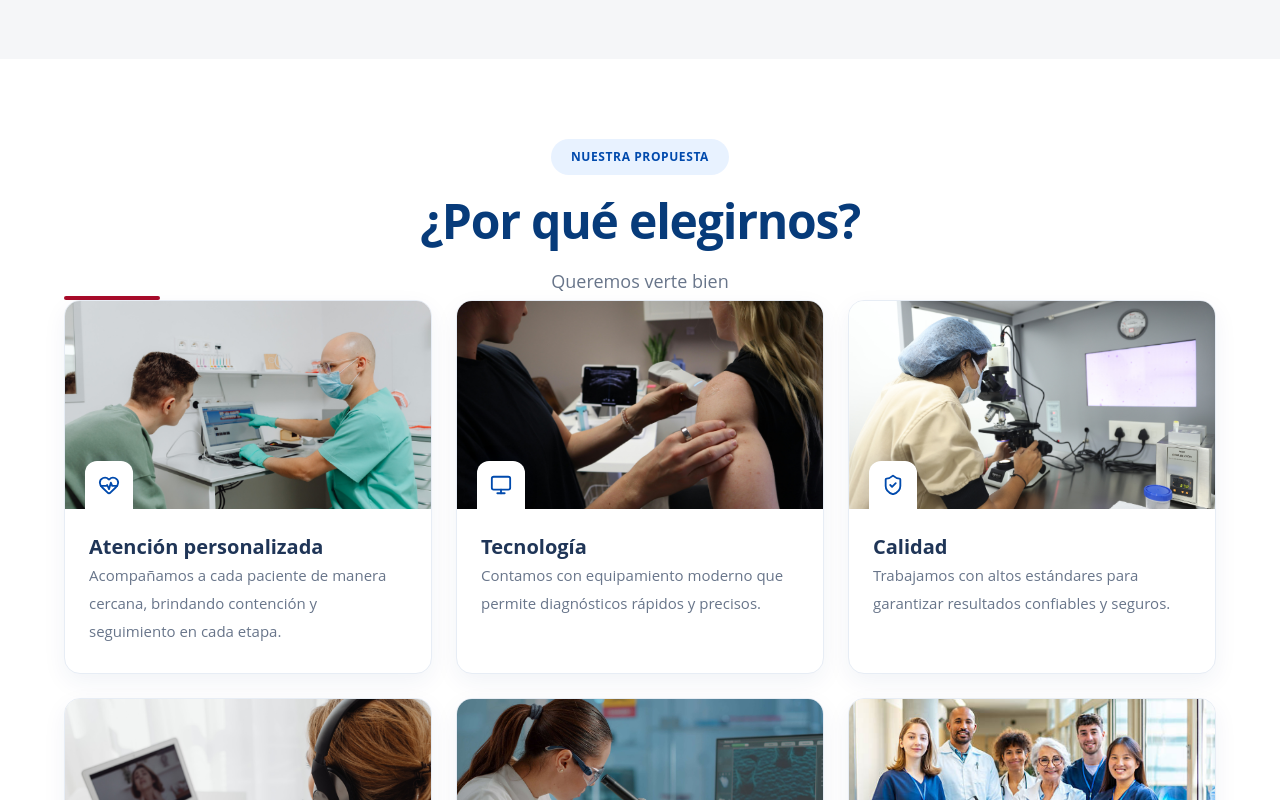
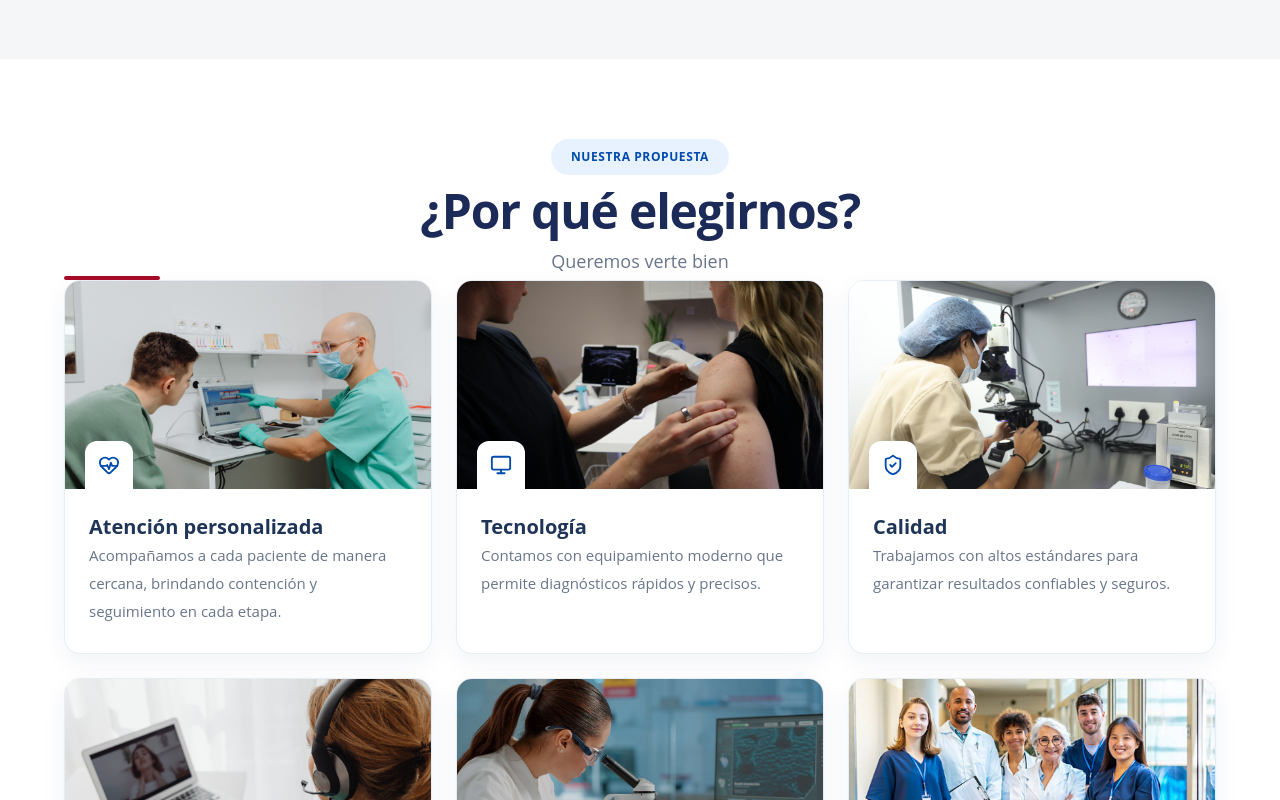
Before and after one commit to AngelaMiniello/pgestion-turnos, a React (Vite) app in the folder front/: page / in a window 1280 px wide. Shown: the part 1500-2300 px from the top of the page. Built offline with nearby package versions, Linux system fonts and the light colour scheme.

Commit message:
sections

```diff
--- a/front/src/components/ChooseSection/ChooseSection.tsx
+++ b/front/src/components/ChooseSection/ChooseSection.tsx
@@ -61,15 +61,15 @@ const features = [
 function ChooseSection() {
   return (
     <section className="flex w-full justify-center bg-white px-5 py-16 sm:px-6 lg:px-8 lg:py-20">
-      <div className="mx-auto w-full max-w-6xl">
+      <div className="mx-auto w-full max-w-6xl gap-4">
 
         {/* Header */}
-        <div className="text-center mb-20 flex flex-col items-center gap-4">
+        <div className="text-center flex flex-col items-center gap-3">
           <span className="mb-10 rounded-full bg-[#e8f2ff] px-5 py-2.5 text-xs font-bold uppercase tracking-wider text-[#004aad]">
             Nuestra propuesta
           </span>
 
-          <h2 className="m-0 text-3xl font-bold leading-tight tracking-tight text-[#073b7a] sm:text-5xl">
+          <h2 className="mt-3 text-4xl font-bold tracking-tight text-[#1b2a57] md:text-5xl sm:text-5xl">
             ¿Por qué elegirnos?
           </h2>
 
```
